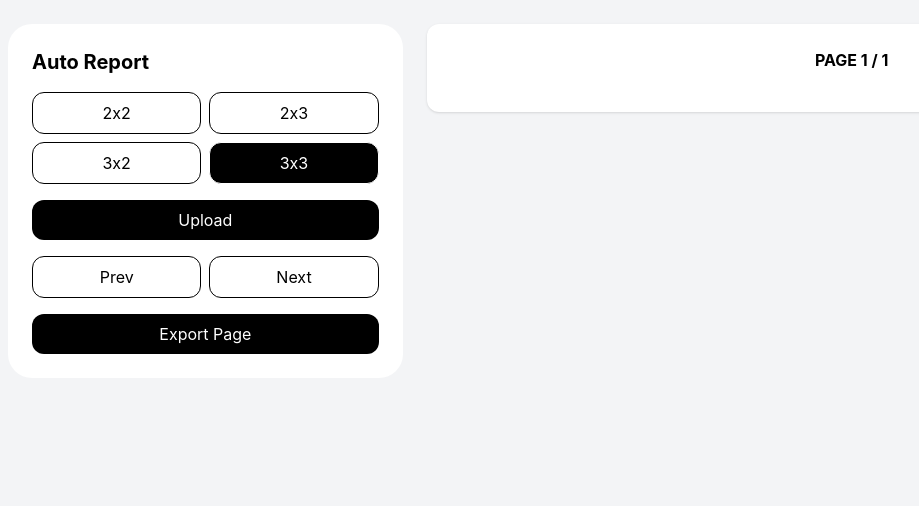
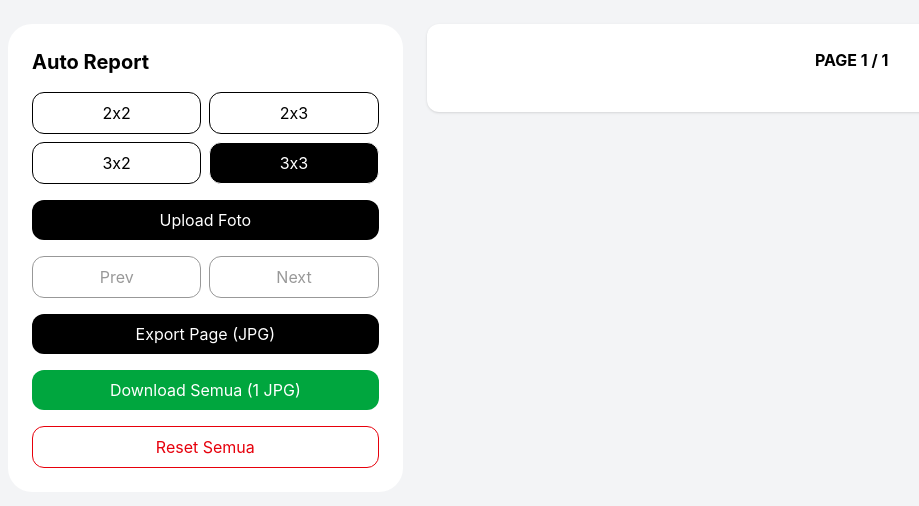
Before and after one commit to Rukmoko/photo-report, a React (Vite) app: page / in a window 1280 px wide. Shown: the top 506 px of the page, without its empty margins (16-935 px from the left). Built offline with nearby package versions, Linux system fonts and the light colour scheme.

Commit message:
update app

```diff
--- a/src/App.jsx
+++ b/src/App.jsx
@@ -46,6 +46,7 @@ export default function App() {
     const imgs = await Promise.all(files.map(read))
 
     setPhotos(prev => [...prev, ...imgs])
+    setPageIndex(0)
   }
 
   const nextPage = () => {
@@ -58,6 +59,12 @@ export default function App() {
     if (pageIndex > 0) {
       setPageIndex(pageIndex - 1)
     }
+  }
+
+  const resetAll = () => {
+    setPhotos([])
+    setCaptions({})
+    setPageIndex(0)
   }
 
   const exportCurrentPage = async () => {
@@ -76,6 +83,48 @@ export default function App() {
     a.click()
   }
 
+  // 🔥 DOWNLOAD ALL PAGE -> 1 JPG
+  const downloadAll = async () => {
+
+    const pagesEl = document.querySelectorAll('.page')
+
+    if (!pagesEl.length) return
+
+    const canvases = []
+
+    for (let i = 0; i < pagesEl.length; i++) {
+
+      const canvas = await html2canvas(pagesEl[i], {
+        scale: 2,
+        useCORS: true,
+        backgroundColor: "#fff"
+      })
+
+      canvases.push(canvas)
+    }
+
+    const width = canvases[0].width
+    const height = canvases.reduce((sum, c) => sum + c.height, 0)
+
+    const finalCanvas = document.createElement('canvas')
+    finalCanvas.width = width
+    finalCanvas.height = height
+
+    const ctx = finalCanvas.getContext('2d')
+
+    let offsetY = 0
+
+    canvases.forEach(canvas => {
+      ctx.drawImage(canvas, 0, offsetY)
+      offsetY += canvas.height
+    })
+
+    const link = document.createElement('a')
+    link.download = `dokumentasi-${Date.now()}.jpg`
+    link.href = finalCanvas.toDataURL('image/jpeg', 1.0)
+    link.click()
+  }
+
   return (
 
     <div className="min-h-screen bg-gray-100 p-6">
@@ -92,7 +141,10 @@ export default function App() {
             {['2x2','2x3','3x2','3x3'].map(l => (
               <button
                 key={l}
-                onClick={() => { setLayout(l); setPageIndex(0) }}
+                onClick={() => {
+                  setLayout(l)
+                  setPageIndex(0)
+                }}
                 className={`py-2 border rounded-xl ${layout === l ? 'bg-black text-white' : ''}`}
               >
                 {l}
@@ -114,21 +166,23 @@ export default function App() {
             onClick={() => inputRef.current.click()}
             className="w-full py-2 bg-black text-white rounded-xl"
           >
-            Upload
+            Upload Foto
           </button>
 
           <div className="flex gap-2">
 
             <button
               onClick={prevPage}
-              className="w-full py-2 border rounded-xl"
+              disabled={pageIndex === 0}
+              className="w-full py-2 border rounded-xl disabled:opacity-40"
             >
               Prev
             </button>
 
             <button
               onClick={nextPage}
-              className="w-full py-2 border rounded-xl"
+              disabled={pageIndex >= pages.length - 1}
+              className="w-full py-2 border rounded-xl disabled:opacity-40"
             >
               Next
             </button>
@@ -139,7 +193,21 @@ export default function App() {
             onClick={exportCurrentPage}
             className="w-full py-2 bg-black text-white rounded-xl"
           >
-            Export Page
+            Export Page (JPG)
+          </button>
+
+          <button
+            onClick={downloadAll}
+            className="w-full py-2 bg-green-600 text-white rounded-xl"
+          >
+            Download Semua (1 JPG)
+          </button>
+
+          <button
+            onClick={resetAll}
+            className="w-full py-2 border rounded-xl text-red-600"
+          >
+            Reset Semua
           </button>
 
         </div>
```
